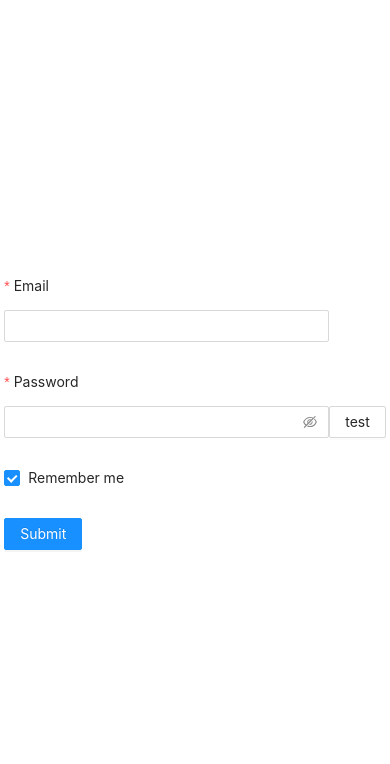
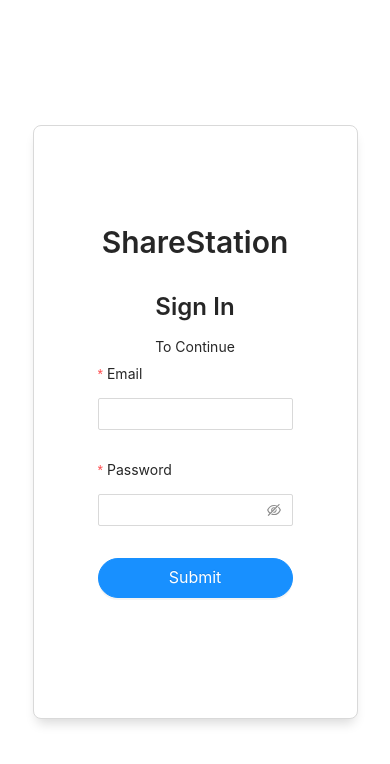
Before and after one commit to mcdanije22/setup_share, a Next.js app: page /login in a window 390 px wide. Shown: the top 764 px of the page. Built offline with nearby package versions, Linux system fonts and the light colour scheme.

Commit message:
chore clean up for error message and contstants. Redesign login page and added styles and responsives

```diff
--- /dev/null
+++ b/pageStyles/login.module.scss
@@ -0,0 +1,21 @@
+$mobile: 375px;
+@mixin mobile {
+  @media (max-width: #{$mobile}) {
+    @content;
+  }
+}
+#loginPageContainer {
+  #formWindow {
+    padding: 6rem 4rem;
+    background-color: white;
+    border: 1px #d9d9d9 solid;
+    box-shadow: 0 8px 12px -4px #d9d9d9;
+    border-radius: 0.5rem;
+    @include mobile {
+      border: none;
+      padding: 0;
+      background-color: transparent;
+      box-shadow: none;
+    }
+  }
+}
--- a/pages/accountdashboard/[id].tsx
+++ b/pages/accountdashboard/[id].tsx
@@ -10,6 +10,7 @@ import {
   Switch,
 } from "antd";
 import { GetServerSideProps } from "next";
+import { BaseAPI } from "../../utils/constants/common";
 import axios from "axios";
 import layoutStyles from "../../components/Layout/layout.module.scss";
 
@@ -20,7 +21,7 @@ export default function AccountDashboard(props) {
 
 export const getServerSideProps: GetServerSideProps = async (context) => {
   const { id } = context.query;
-  const response = await axios.get(`${process.env.BASE_API}/setup/${id}`);
+  const response = await axios.get(`${BaseAPI}/setup/${id}`);
   const setUpPageData = await response.data;
   return {
     props: setUpPageData,
--- a/pages/login.tsx
+++ b/pages/login.tsx
@@ -1,7 +1,21 @@
 import { useState } from "react";
-import { Row, Col, Form, Input, Button, Checkbox, message } from "antd";
+import {
+  Row,
+  Col,
+  Form,
+  Input,
+  Button,
+  Checkbox,
+  message,
+  PageHeader,
+  Typography,
+} from "antd";
 import axios from "axios";
 import { useRouter } from "next/router";
+import { BaseAPI } from "../utils/constants/common";
+import styles from "../pageStyles/login.module.scss";
+
+const { Title, Text } = Typography;
 
 interface User {
   email: string;
@@ -16,7 +30,7 @@ export default function LoginPage() {
     setLoading(true);
     try {
       const getUser = await axios.post(
-        "http://localhost:5000/user/login",
+        `${BaseAPI}/user/login`,
         {
           email,
           password,
@@ -29,23 +43,36 @@ export default function LoginPage() {
       message.success("Logged in successfully");
       setTimeout(() => {
         router.push("/");
+        setLoading(false);
       }, 1000);
-    } catch (e) {
-      console.log(e);
+    } catch (error: any) {
+      const errorMessage = error.response.data.message;
+      message.error(errorMessage);
+      setLoading(false);
     }
-    setLoading(false);
   };
   const test = async () => {
-    const getTest = await axios.get("http://localhost:5000/user/test", {
+    const getTest = await axios.get(`${BaseAPI}/user/test`, {
       withCredentials: true,
     });
     const data = getTest;
     console.log(data);
   };
   return (
-    <div id="container">
+    <div id={styles.loginPageContainer}>
       <Row justify="center" align="middle" style={{ minHeight: "100vh" }}>
-        <Col xs={{ span: 20 }} sm={{ span: 12 }}>
+        <Col
+          xs={{ span: 20 }}
+          md={{ span: 18 }}
+          lg={{ span: 12 }}
+          xl={{ span: 8 }}
+          id={styles.formWindow}
+        >
+          <div style={{ textAlign: "center" }}>
+            <Title level={2}>ShareStation</Title>
+            <Title level={3}>Sign In</Title>
+            <Text>To Continue</Text>
+          </div>
           <Form
             name="login"
             initialValues={{ remember: true }}
@@ -53,6 +80,7 @@ export default function LoginPage() {
             // onFinishFailed={onFinishFailed}
           >
             <Form.Item
+              labelCol={{ span: 24 }}
               label="Email"
               name="email"
               rules={[
@@ -64,8 +92,8 @@ export default function LoginPage() {
             >
               <Input />
             </Form.Item>
-
             <Form.Item
+              labelCol={{ span: 24 }}
               label="Password"
               name="password"
               rules={[
@@ -74,19 +102,21 @@ export default function LoginPage() {
             >
               <Input.Password />
             </Form.Item>
-
-            <Form.Item name="remember" valuePropName="checked">
-              <Checkbox>Remember me</Checkbox>
-            </Form.Item>
-
             <Form.Item>
-              <Button type="primary" htmlType="submit" loading={loading}>
+              <Button
+                type="primary"
+                size="large"
+                shape="round"
+                htmlType="submit"
+                style={{ width: "100%", marginTop: ".5rem" }}
+                loading={loading}
+              >
                 Submit
               </Button>
             </Form.Item>
           </Form>
         </Col>
-        <Button onClick={test}>test</Button>
+        {/* <Button onClick={test}>test</Button> */}
       </Row>
     </div>
   );
--- a/pages/setup/[id].tsx
+++ b/pages/setup/[id].tsx
@@ -8,6 +8,7 @@ import {
   LaptopWidth,
   LaptopHeight,
 } from "../../utils/constants/screenSize";
+import { BaseAPI } from "../../utils/constants/common";
 import axios from "axios";
 import {
   Row,
@@ -20,7 +21,6 @@ import {
   Switch,
 } from "antd";
 import { GetServerSideProps } from "next";
-import Router from "next/router";
 import { LeftOutlined, RightOutlined, HeartTwoTone } from "@ant-design/icons";
 import styles from "./setupPage.module.scss";
 import layoutStyles from "../../components/Layout/layout.module.scss";
@@ -470,7 +470,7 @@ export default function SetupPage(props: Props) {
 export const getServerSideProps: GetServerSideProps = async (context) => {
   const { id } = context.query;
   try {
-    const response = await axios.get(`${process.env.BASE_API}/setup/${id}`);
+    const response = await axios.get(`${BaseAPI}/setup/${id}`);
     const setUpPageData = await response.data;
     return {
       props: setUpPageData,
--- /dev/null
+++ b/utils/constants/common.tsx
@@ -0,0 +1 @@
+export const BaseAPI = "http://localhost:5000";
```
Also changed, not shown: components/CreateSetupForms/CreateSetupConfirmation.tsx (+4 -5 lines), components/CreateSetupForms/CreateSetupStepTwoForm.tsx (+7 -10 lines), pages/register.tsx (+14 -12 lines), 1 other file (tests, documents, lock files or other folders).
